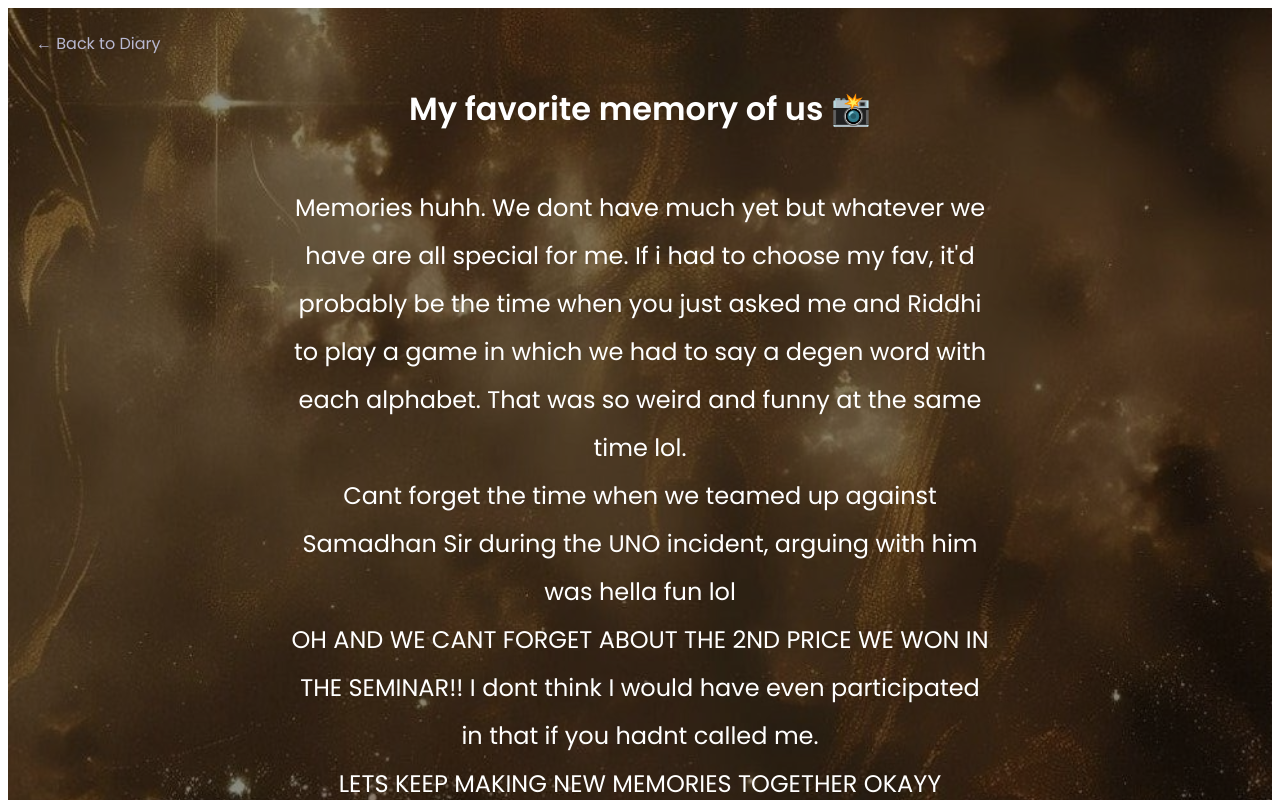
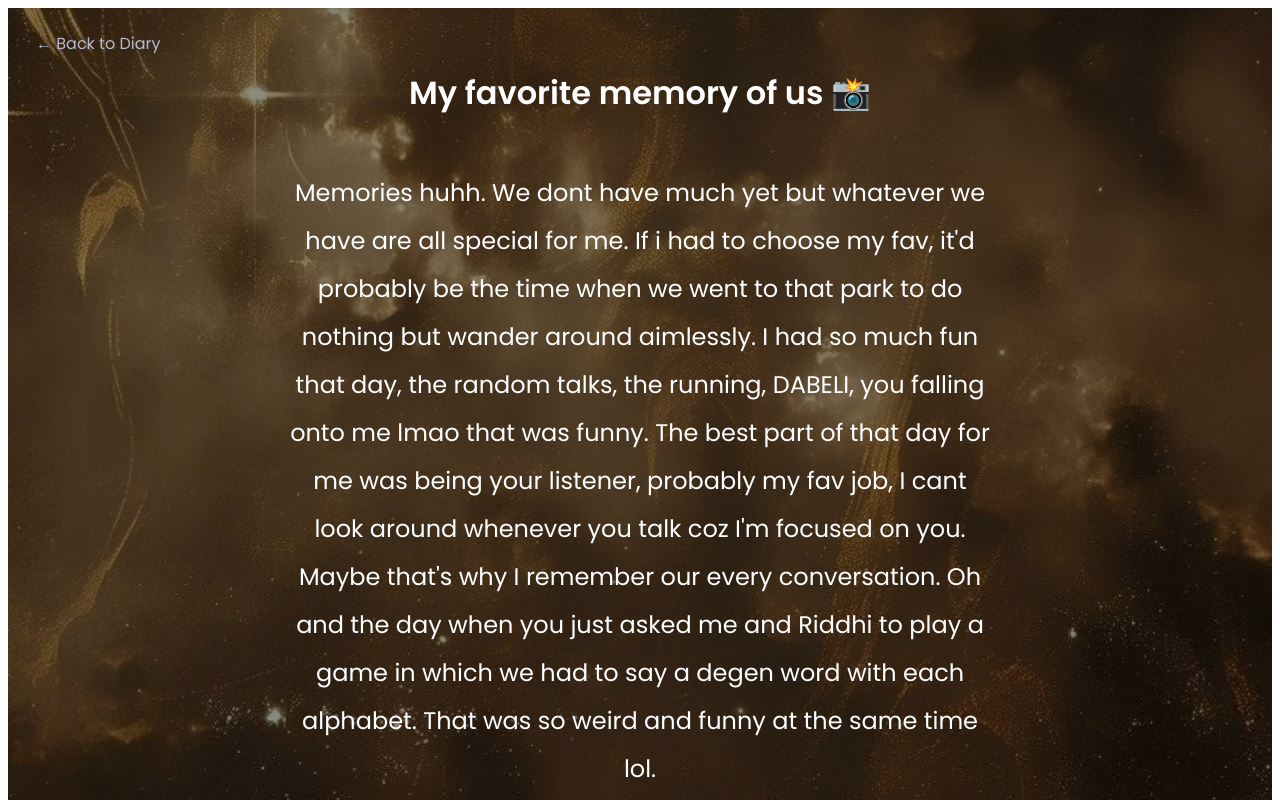
Before and after one commit to kumawatsatvik1-wq/utkarshas-diary, a React (Vite) app: page /memory in a window 1280 px wide. Shown: the top 800 px of the page. Built offline with nearby package versions, Linux system fonts and the light colour scheme.

Commit message:
updated diary pages

```diff
--- a/src/pages/Bored.jsx
+++ b/src/pages/Bored.jsx
@@ -56,7 +56,7 @@ function Bored() {
       >
         I dont even know where to begin with this "Bore ho raha hai yaar" issue. I'd say stop flirting with random guys whenever you are bored, what if someday you flirt someone who actually likes you lol.
         <br />
-        Want some alternatives for that? PLAY GAMES WITH ME!! I'd literally play any kind of game with you, and I'm probably better at it than you so yk lemme carry you bbg.
+        Want some alternatives for that? PLAY GAMES WITH ME!! I'd literally play any kind of game with you, and I'm probably better at it than you so yk lemme carry you bbg. We can even hangout and go to movies together. WE CAN ALSO PLAY BADMINTON!
       </p>
     </div>
   )
--- a/src/pages/Love.jsx
+++ b/src/pages/Love.jsx
@@ -77,6 +77,15 @@ I love how you find joy in the smallest of things. Your chaotic energy really ma
 <br /><br />
 
 Oh and people may call you "Nepali" but I really love your eyes. The world probably looks better from your POV.
+<br /><br />
+
+Your hair. I love playing with your hair. They're really soft to touch.
+<br /><br />
+
+And the way you cannot pronounce some words, I find that really cute lol.
+<br /><br />
+
+Btw you know how much I love space, like I reaaaaalllyyy love space, it's also the reason why I chose to make this website space-themed, because ily, not just a specific part of you, but the entirity of you, from every last strand of hair on your head to the bottom of your toes, every emotional side of you, every single unfunny joke you've ever cracked, every bad decision you have ever made, every clumsy fall you've ever had. I LOVE IT ALL.
       </p>
     </div>
   )
--- a/src/pages/Mad.jsx
+++ b/src/pages/Mad.jsx
@@ -57,6 +57,8 @@ function Mad() {
         So idk why you are mad at me, all ik is that its probably about something small and stupid.
         <br />
         So yeah I'm sorry I guess. Trust me, the Satvik writing this is wiser than the Satvik who made you mad, and this wiser Satvik is telling you to forgive him hehe. Like cmon we know you cant stay mad at meeeee.
+        <br />
+        BUT if this is about something serious then I believe that a clarity that hurts you is always better than a hopeful confusion that holds you. Small misunderstandings and miscommunication may have made us argue. Lets not assume things about each other and talk it all out like adults okay? There's nothing in this world that we cant solve by talking it out.
       </p>
     </div>
   )
--- a/src/pages/Memory.jsx
+++ b/src/pages/Memory.jsx
@@ -54,9 +54,13 @@ function Memory() {
           maxWidth: "700px",
         }}
       >
-        Memories huhh. We dont have much yet but whatever we have are all special for me. If i had to choose my fav, it'd probably be the time when you just asked me and Riddhi to play a game in which we had to say a degen word with each alphabet. That was so weird and funny at the same time lol.
+        Memories huhh. We dont have much yet but whatever we have are all special for me. If i had to choose my fav, it'd probably be the time when we went to that park to do nothing but wander around aimlessly. I had so much fun that day, the random talks, the running, DABELI, you falling onto me lmao that was funny. The best part of that day for me was being your listener, probably my fav job, I cant look around whenever you talk coz I'm focused on you. Maybe that's why I remember our every conversation. Oh and the day when you just asked me and Riddhi to play a game in which we had to say a degen word with each alphabet. That was so weird and funny at the same time lol.
         <br />
-        Cant forget the time when we teamed up against Samadhan Sir during the UNO incident, arguing with him was hella fun lol
+        Cant forget the time when we teamed up against Samadhan Sir during the UNO incident, arguing with him was hella fun lol.
+        <br />
+        You waking me up to ask doubts during our practical exams even tho it's you who scores 10 GPA, I could get used to that yk, I mean hearing your voice the first thing in the morning doesnt sound too bad.
+        <br />
+        Then there are the cultural days, how could I forget those. It was when we actually got closer and became like actual friends. You handing me your purse and handbags the moment you saw me was something special or honourable ig lol. Let's not forget the iconic moment of me confronting the 5/5 confidence guy, can't believe bro called me thrice and hasn't talked to me since.
         <br />
         OH AND WE CANT FORGET ABOUT THE 2ND PRICE WE WON IN THE SEMINAR!! I dont think I would have even participated in that if you hadnt called me.
         <br />
--- a/src/pages/MissMe.jsx
+++ b/src/pages/MissMe.jsx
@@ -56,7 +56,7 @@ function MissMe() {
       >
         I am pretty sure you dont miss "me", you just probably miss "bullying" me like you are doing in this photo.
         <br />
-        You know whenever we are together, I always remember the lyrics of a song which go like "Have I known you twenty seconds or twenty years." You are already a part of my daily life.
+        You know whenever we are together, I always remember the lyrics of a song which go like "Have I known you twenty seconds or twenty years." You are already a part of my daily life. I have to admit that even I miss you sometimes, the chaos, the laughs and the atmosphere you bring into my life along with a billion other things are all i think about on a random Tuesday. If you ever get random hiccups, just know it was me hehe.
         <br />
         <img
   src="/photos/us.jpg"
--- a/src/pages/Nervous.jsx
+++ b/src/pages/Nervous.jsx
@@ -54,9 +54,13 @@ function Nervous() {
           maxWidth: "700px",
         }}
       >
-        Woah woah woah, You? NERVOUS? FOR WHAT?! Look at those medals hanging in your room, those are physical evidence of how awesome you are.
+        Woah woah woah, You? NERVOUS? FOR WHAT?! THIS DOESNT SUIT YOU AT ALL! Look at those medals hanging in your room, those are physical evidence of how awesome you are.
         <br />
-        I'm sure youre gonna kill whatever has got you tensed, I mean atleast the history says that you always do so.. YOU GOT THIS!!
+        I'm sure youre gonna kill whatever has got you tensed, I mean atleast the history says that you always do so.
+        <br />
+        And lets be real, The WORST that can happen is that you hit rock bottom, but rock bottom aint so bad if you like collecting rocks. Go face whatever challenges you have right now and be bold and free.
+        <br />
+        YOU GOT THISS!!!!
       </p>
     </div>
   )
--- a/src/pages/sad.jsx
+++ b/src/pages/sad.jsx
@@ -56,9 +56,9 @@ function Sad() {
       >
         Okay so idk why you are sad but if youre reading this, I just want to let you know that I literally percieve you as a ball of sunshine.
         <br />
-        That doesnt mean you are not allowed to be sad tho, I mean even Sun has solar eclipses every now and then, infact I'd say if its you who spreads happiness all around, then I would like to be the one to bring a smile upon your face.
+        That doesnt mean you are not allowed to be sad tho, I mean even Sun has solar eclipses every now and then, it becomes all dark and gloomy, but it always recovers. Infact I'd say if its you who spreads happiness all around, then I would like to be the one to bring a smile upon your face.
         <br />
-        If it ever gets too much to handle you can always reach out to me yk, we'd solve whatever it is together like we always do.
+        Just remember that when an atom loses an electron, it gains a positive charge, but it becomes unstable. Similarly, youre down right now but you'll be back stronger. If it ever gets too much for you to handle you can always reach out to me yk, we'd solve whatever it is together like we always do, our therapy sessions are NEVER gonna be a burden for me.
       </p>
     </div>
   )
```
Also changed, not shown: src/App.jsx (line endings or trailing spaces).
